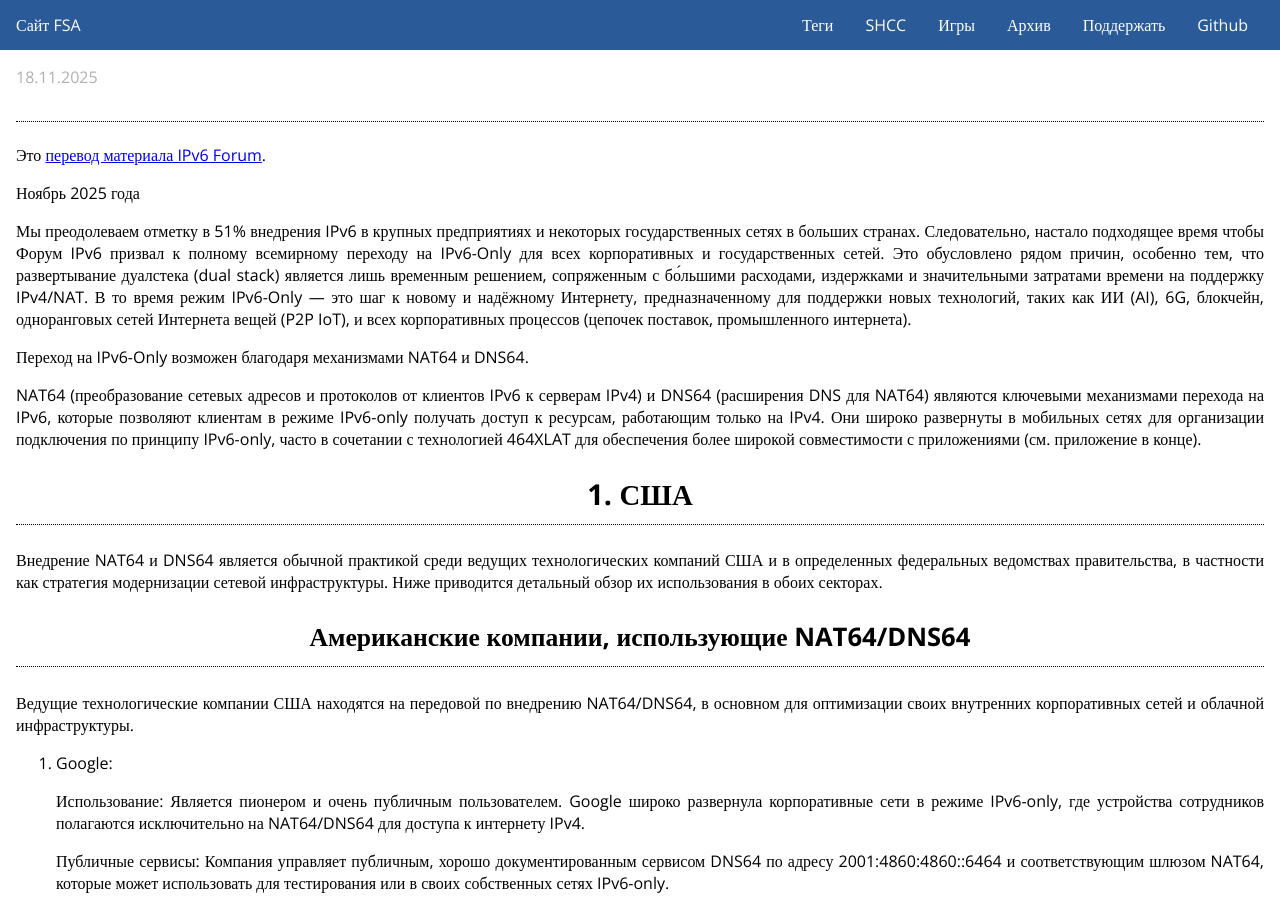
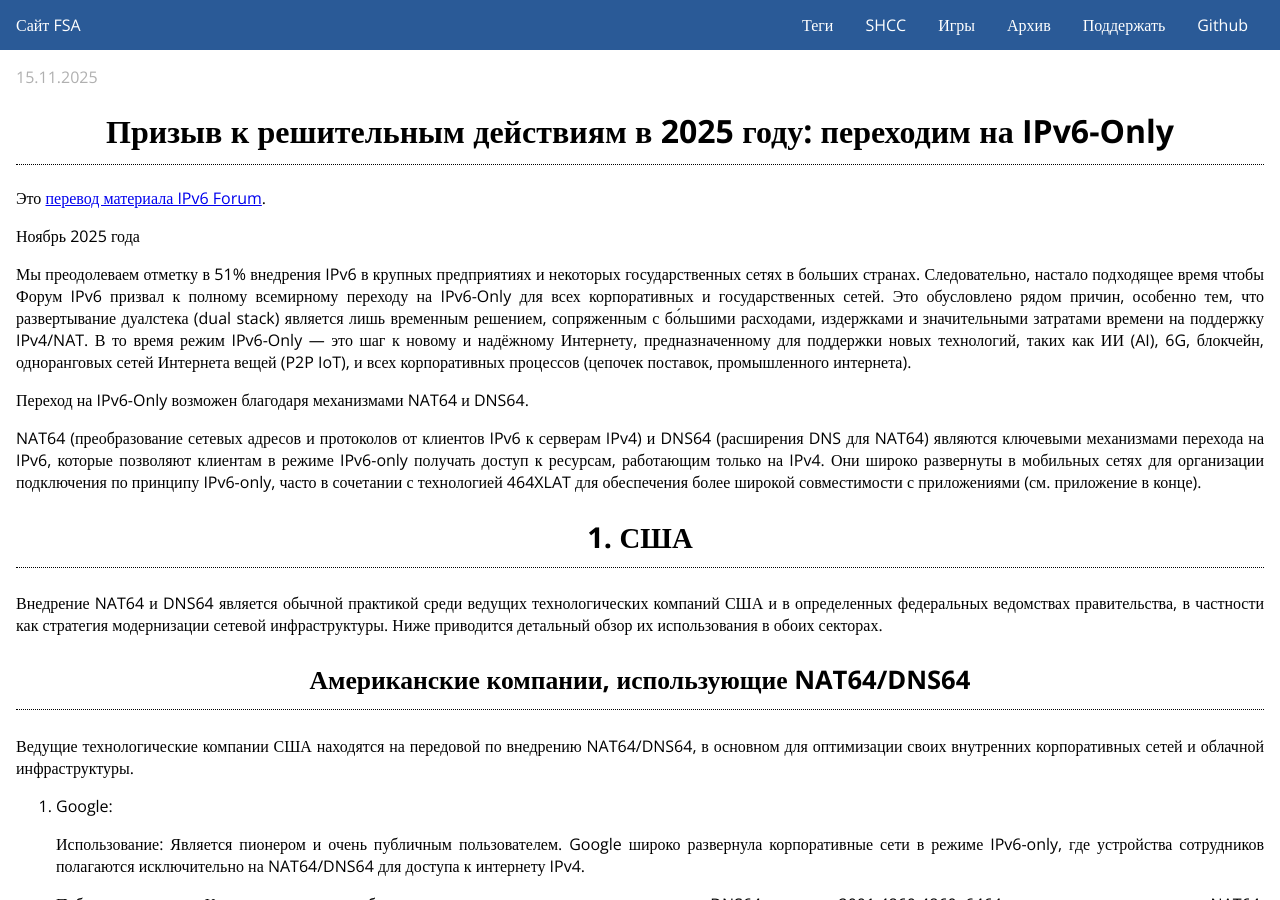
Before and after one commit to fsa/site, a Jekyll site: the page built from _posts/2025-11-14-ipv6only-forum2025.md, in a window 1280 px wide and 900 px high. Built offline with Jekyll 4.4.1, drawn with Linux system fonts in a browser that asks for light colours; our own code applies the rules of GitHub Pages for plain Markdown files.

Commit message:
Исправлена ошибка в title

```diff
--- a/_posts/2025-11-14-ipv6only-forum2025.md
+++ b/_posts/2025-11-14-ipv6only-forum2025.md
@@ -1,6 +1,6 @@
 ---
 layout: post
-title: Призыв к решительным действиям в 2025 году: переходим на IPv6-Only
+title: "Призыв к решительным действиям в 2025 году: переходим на IPv6-Only"
 date: 2025-11-15 00:18:30 +0700
 tags: [IPv6]
 excerpt: Перевод призыва IPv6 Forum к переходу на IPv6-Only сети.
```
